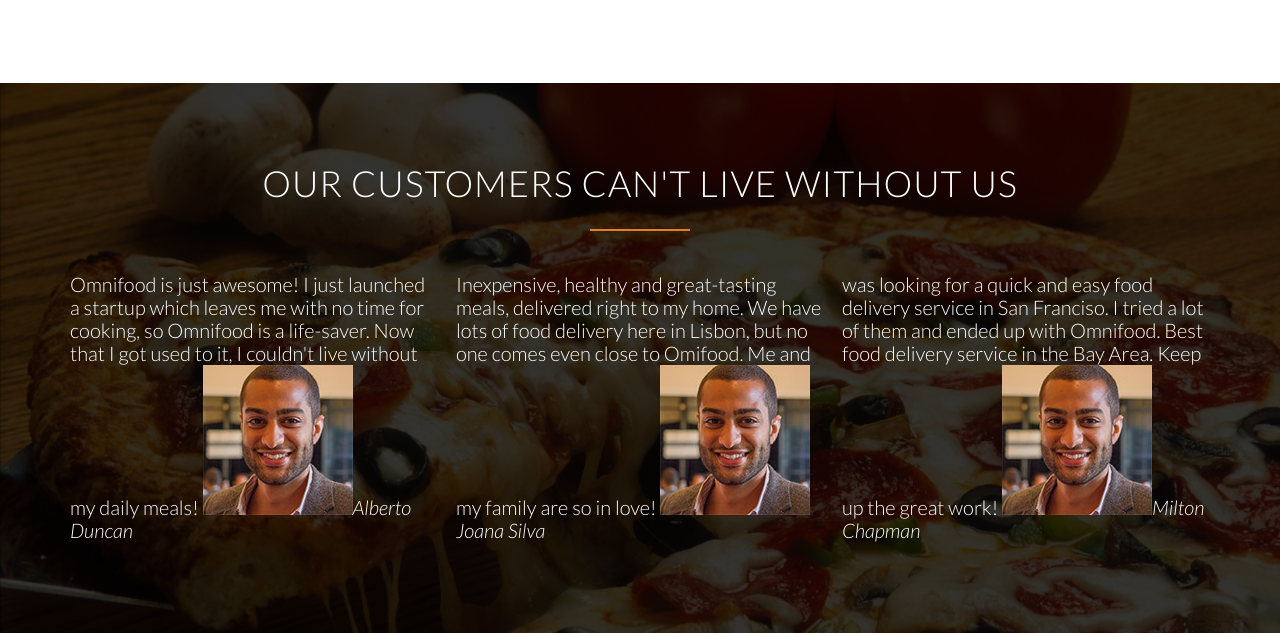
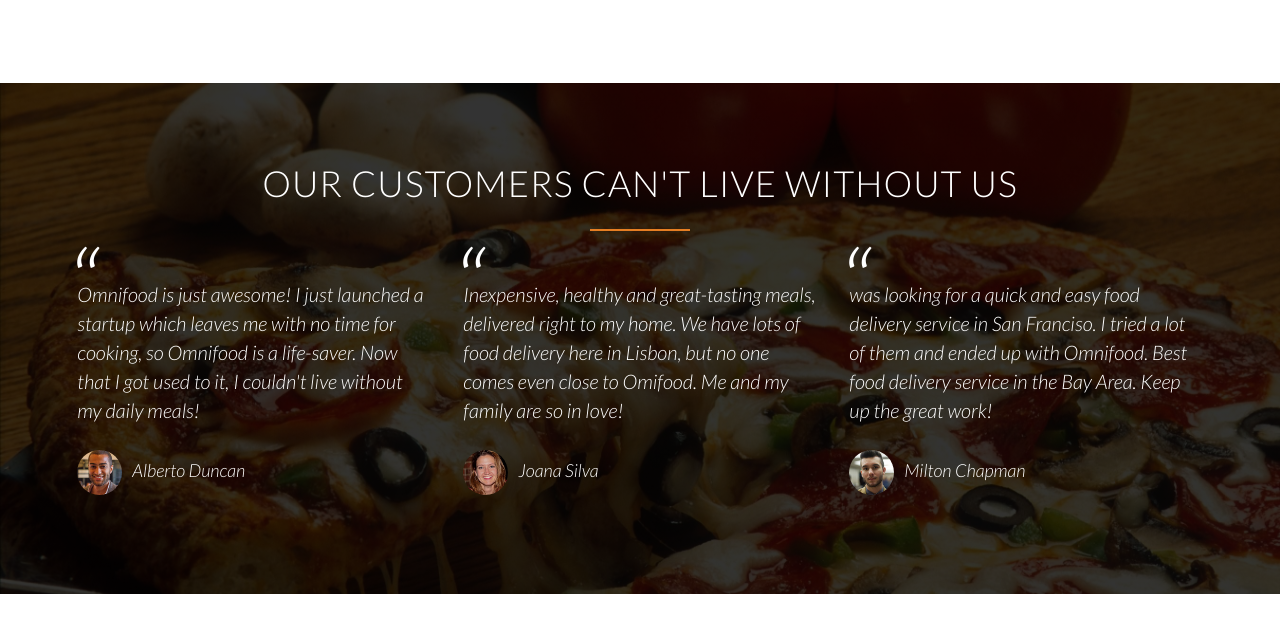
Before and after one commit to Prince-1501/Omnifood-restaurant, a plain HTML site: page index.html in a window 1280 px wide. Shown: the part 3203-3836 px from the top of the page. After the commit the page ends 3797 px from the top, so only its background shows below. Drawn offline with nearby package versions, Linux system fonts and the light colour scheme.

Commit message:
added the customer testmonials

```diff
--- a/index.html
+++ b/index.html
@@ -258,13 +258,13 @@
                 <div class="col span-1-of-3">
                 <blockquote>
                     Inexpensive, healthy and great-tasting meals, delivered right to my home. We have lots of food delivery here in Lisbon, but no one comes even close to Omifood. Me and my family are so in love!
-                    <cite><img src="resources/img/customer-1.jpg">Joana Silva</cite>
+                    <cite><img src="resources/img/customer-2.jpg">Joana Silva</cite>
                 </blockquote>
                 </div>
                 <div class="col span-1-of-3">
                 <blockquote>
                      was looking for a quick and easy food delivery service in San Franciso. I tried a lot of them and ended up with Omnifood. Best food delivery service in the Bay Area. Keep up the great work!
-                    <cite><img src="resources/img/customer-1.jpg">Milton Chapman</cite>
+                    <cite><img src="resources/img/customer-3.jpg">Milton Chapman</cite>
                 </blockquote>
                 </div>
             </div>
--- a/resources/css/style.css
+++ b/resources/css/style.css
@@ -361,3 +361,32 @@ a:visited{
     color: #fff;
     background-attachment: fixed;
 }
+
+blockquote{
+    padding: 2%;
+    font-style: italic;
+    line-height: 145%;
+    position: relative;
+}
+
+blockquote:before{
+    content: "\201C";
+    font-size: 500%;
+    display: block;
+    position: absolute;
+    top:-5px;
+    left: -3px;
+}
+
+cite{
+    display: block;
+    font-size: 90%;
+    margin-top: 25px;
+}
+
+cite img{
+    height: 45px;
+    border-radius: 50%;
+    vertical-align: middle;
+    margin-right: 10px;
+}
```
